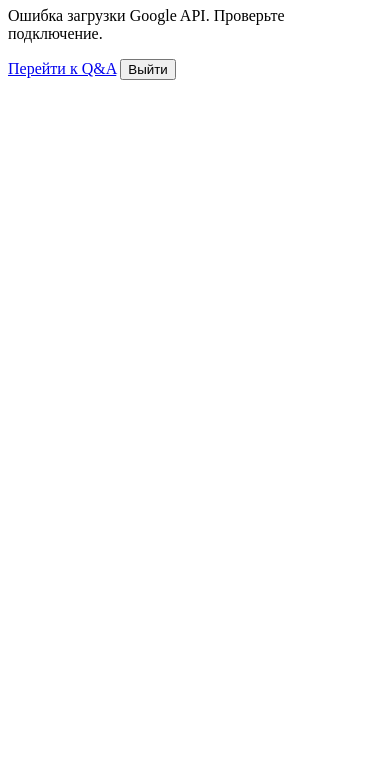
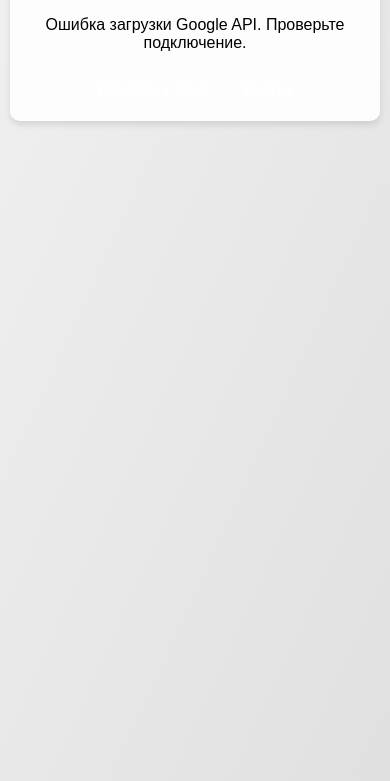
Before and after one commit to MortisPlay/MortisPlay_Site, a plain HTML site: page profile.html in a window 390 px wide. Shown: the part 73-854 px from the top of the page. Drawn offline with Linux system fonts and the light colour scheme.

Commit message:
Update profile.html

```diff
--- a/profile.html
+++ b/profile.html
@@ -4,8 +4,99 @@
     <meta charset="UTF-8">
     <meta name="viewport" content="width=device-width, initial-scale=1.0">
     <title>Профиль - MortisPlay (Dev Mode)</title>
-    <link rel="stylesheet" href="/styles.css">
     <link rel="icon" href="/images/favicon.ico">
+    <style>
+        body {
+            min-height: 100vh;
+            background: linear-gradient(to bottom right, #f0f0f0, #e0e0e0);
+            font-family: Arial, sans-serif;
+            margin: 0;
+            padding: 0;
+            transition: background 0.3s ease;
+        }
+
+        .dark body {
+            background: linear-gradient(to bottom right, #2a2a2a, #1e1e2f);
+        }
+
+        .container {
+            max-width: 800px;
+            margin: 20px auto;
+            padding: 20px;
+            background: rgba(255, 255, 255, 0.9);
+            border-radius: 10px;
+            box-shadow: 0 4px 6px rgba(0, 0, 0, 0.1);
+            text-align: center;
+        }
+
+        .dark .container {
+            background: rgba(50, 50, 50, 0.15);
+        }
+
+        h1 {
+            color: #ff4500;
+            font-size: 2rem;
+        }
+
+        .glass-button {
+            background: rgba(255, 255, 255, 0.15);
+            backdrop-filter: blur(10px);
+            border: 1px solid rgba(255, 255, 255, 0.3);
+            border-radius: 0.75rem;
+            padding: 0.75rem 1.5rem;
+            color: #ffffff;
+            font-weight: 600;
+            transition: all 0.3s ease;
+            text-decoration: none;
+            display: inline-block;
+        }
+
+        .glass-button:hover {
+            background: rgba(255, 255, 255, 0.25);
+            transform: scale(1.05);
+        }
+
+        .dark .glass-button {
+            background: rgba(50, 50, 50, 0.15);
+            border-color: rgba(200, 200, 200, 0.2);
+        }
+
+        .user-info {
+            margin: 20px 0;
+            font-size: 1.2rem;
+        }
+
+        .avatar {
+            display: block;
+            margin: 0 auto;
+        }
+
+        .loading {
+            color: #666;
+            font-style: italic;
+        }
+
+        @media (max-width: 640px) {
+            .container {
+                margin: 10px;
+                padding: 15px;
+            }
+            h1 {
+                font-size: 1.5rem;
+            }
+            .glass-button {
+                padding: 0.5rem 1rem;
+                font-size: 0.9rem;
+            }
+            .user-info {
+                font-size: 1rem;
+            }
+            .avatar {
+                width: 12rem;
+                height: 12rem;
+            }
+        }
+    </style>
 </head>
 <body class="dark:bg-gradient-to-br dark:from-slate-900 dark:to-indigo-950">
     <div class="container">
```
